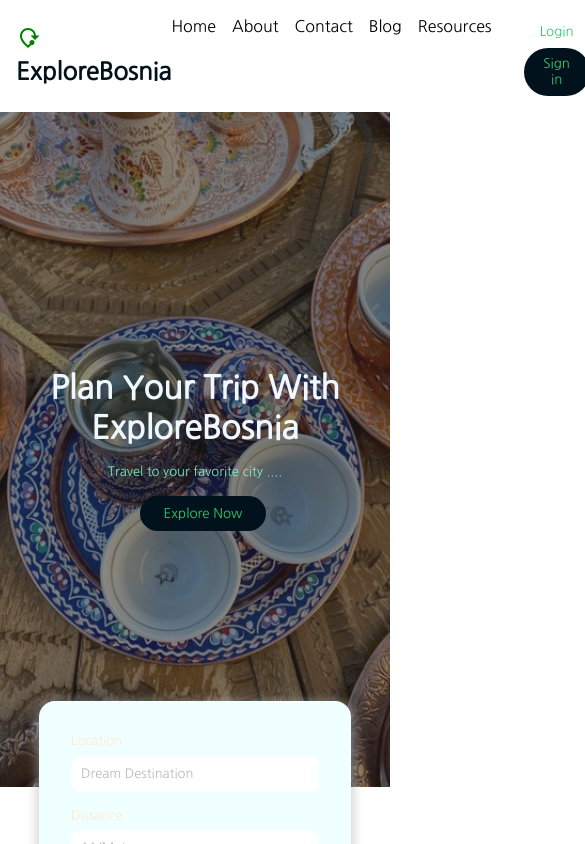
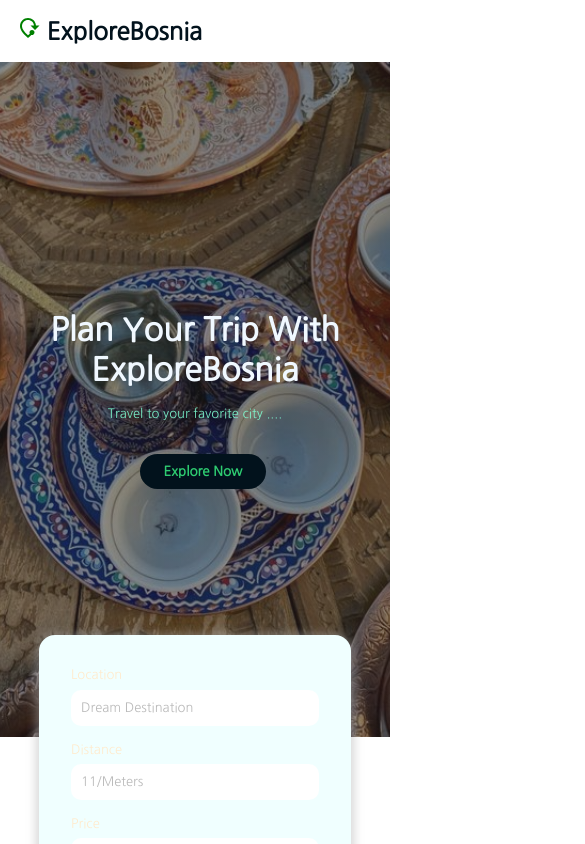
Before and after one commit to sxmelina/ExploreBosnia, a React (Create React App) app: page / in a window 390 px wide. Shown: the top 844 px of the page, 585 px wide, since content can reach past the window. Built offline with nearby package versions, Linux system fonts and the light colour scheme.

Commit message:
Update navbar.css

```diff
--- a/src/Components/Navbar/navbar.css
+++ b/src/Components/Navbar/navbar.css
@@ -72,3 +72,67 @@
   .icon {
     font-size: 1.5rem;
   }
+@media screen and (max-width: 768px) {
+    .navBar {
+      background: grey;
+      position: absolute;
+      height: max-content;
+      padding: 1rem;
+      width: 100%;
+      top: 0;
+      left: -500%;
+      box-shadow: 0 2px 4px rgba(209, 209, 209, 0.94);
+      transition: 0.5s ease;
+      z-index: 1000;
+    }
+    .navlists {
+      flex-direction: column;
+      justify-content: center;
+      width: 100%;
+      margin: auto;
+    }
+    .navItem {
+      padding: 1rem 0;
+    }
+    .navLink {
+      color: black;
+      font-size: 1rem; /* Adjusted font size for example */
+      font-weight: 600;
+    }
+    .navLink:hover {
+      color: orange;
+    }
+    .headerBtns {
+      flex-direction: column;
+    }
+    .btn {
+      margin-top: 1rem;
+    }
+    .btn a {
+      font-weight: 600;
+    }
+    .btn a:hover {
+      color: orange;
+    }
+    .loginBtn {
+      background: none;
+      border: 1px solid;
+      color: green;
+    }
+    .loginBtn a {
+      color: black;
+    }
+    .loginBtn a:hover {
+      background: grey;
+      color: white;
+    }
+    .closeNavbar {
+      position: absolute;
+      top: 1rem;
+      right: 1rem;
+      color: white;
+    }
+    .closeNavbar:hover .icon {
+      color: black;
+    }
+  }
```
